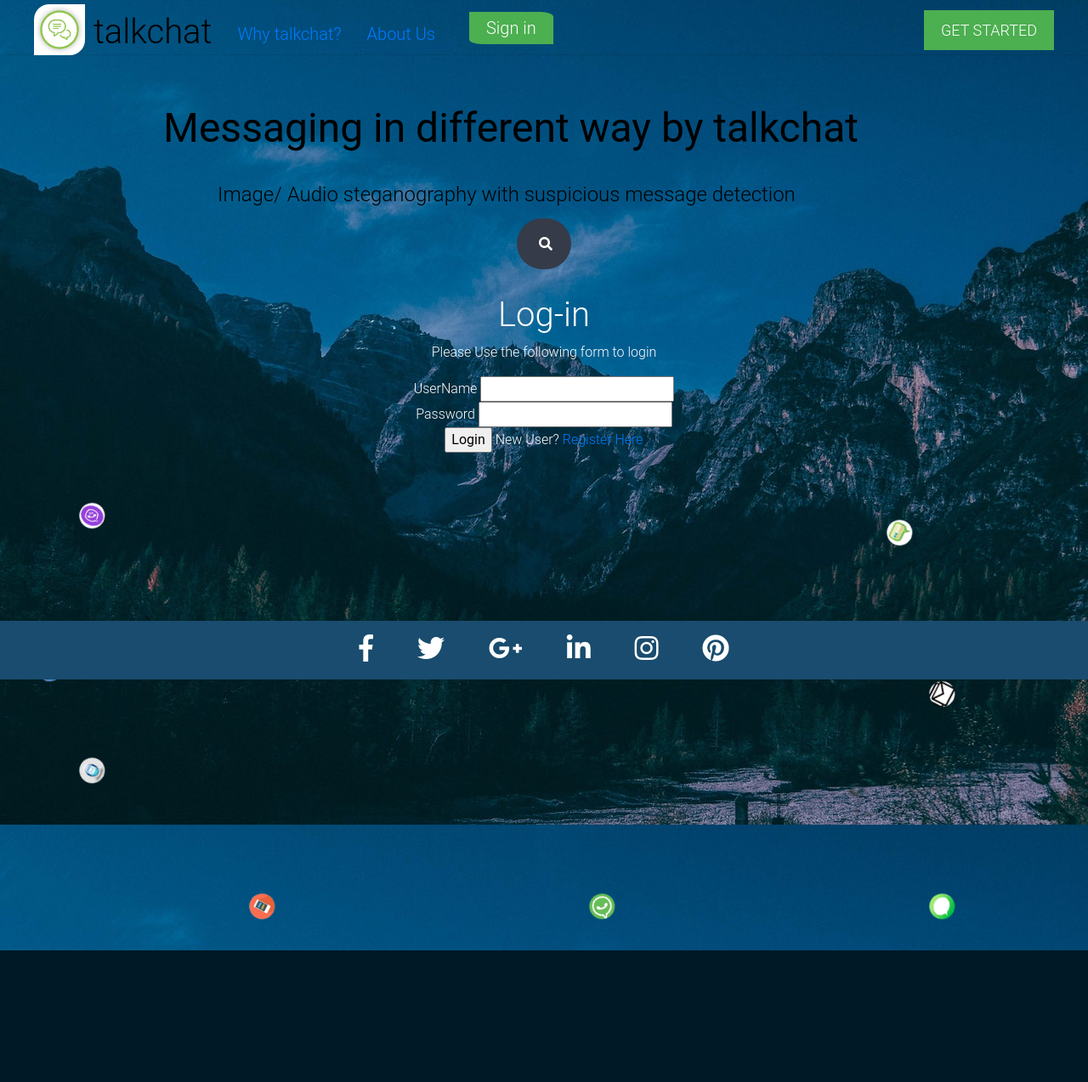
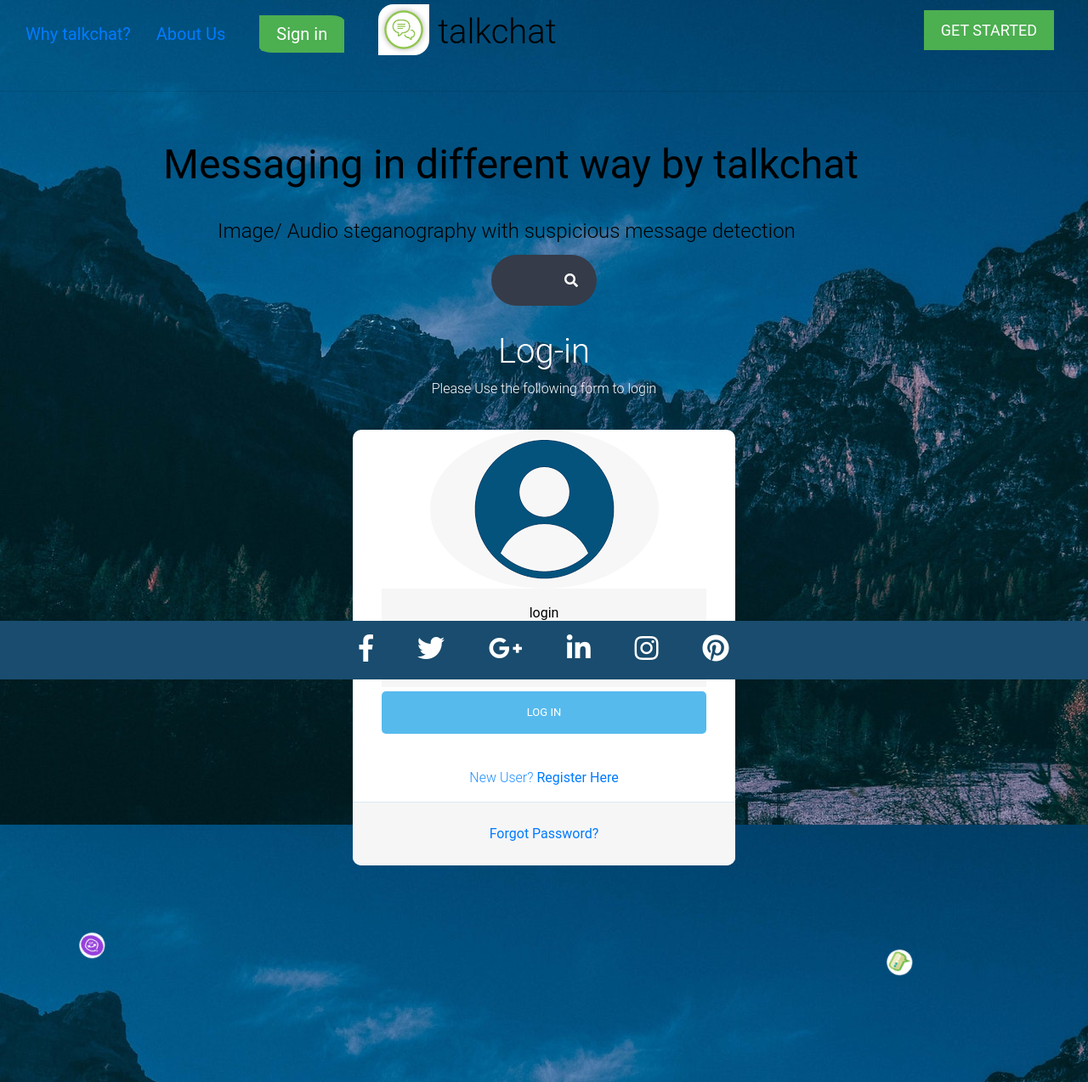
Before and after one commit to mukulbindal/iastagenography, a Django app: page /account/login/ in a window 1280 px wide. Shown: the top 1274 px of the page at 85% size. Before the commit the page ends 1119 px from the top, so only its background shows below. Run offline with Django 3.2, Linux system fonts and the light colour scheme; parts of the project's set-up code (start-up, migrations or seed data) failed here and were passed over; some libraries are stand-ins or nearby versions.

Commit message:
Enhanced Login Page

```diff
--- a/account/static/css/images/mycss.css
+++ b/account/static/css/images/mycss.css
@@ -255,3 +255,134 @@ height:100px;
 .icons{
   padding: 20px 20px;
 }
+
+body {
+  font-family:calibri;
+  background-color: lightblue;
+}
+
+a {
+  color: #92badd;
+  display:inline-block;
+  text-decoration: none;
+  font-weight: 400;
+}
+
+.wrapper {
+  display: flex;
+  align-items: center;
+  justify-content: center;
+  width: 100%;
+  min-height: 100%;
+  padding: 20px;
+}
+
+#formContent {
+  border-radius: 10px 10px 10px 10px;
+  background: #fff;
+  padding: 30px;
+  width: 90%;
+  max-width: 450px;
+  position: relative;
+  padding: 0px;
+  text-align: center;
+}
+
+#formFooter {
+  background-color: #f6f6f6;
+  border-top: 1px solid #dce8f1;
+  padding: 25px;
+  text-align: center;
+  border-radius: 0 0 10px 10px;
+}
+input[type=button], input[type=submit]{
+  background-color: #56baed;
+  border: none;
+  color: white;
+  padding: 15px 80px;
+  text-align: center;
+  text-decoration: none;
+  display: inline-block;
+  text-transform: uppercase;
+  font-size: 13px;
+  border-radius: 5px 5px 5px 5px;
+  margin: 5px 20px 40px 20px;
+}
+
+
+
+input {
+  background-color: #f6f6f6;
+  border: none;
+  color: #0d0d0d;
+  padding: 15px 32px;
+  text-align: center;
+  text-decoration: none;
+  display: inline-block;
+  font-size: 16px;
+  margin: 5px;
+  width: 85%;
+  border: 2px solid #f6f6f6;
+}
+
+
+
+input[type=text]:placeholder {
+  color: #cccccc;
+}
+
+.fadeInDown {
+  -webkit-animation-name: fadeInDown;
+  animation-name: fadeInDown;
+  -webkit-animation-duration: 1s;
+  animation-duration: 1s;
+  -webkit-animation-fill-mode: both;
+  animation-fill-mode: both;
+}
+
+@-webkit-keyframes fadeInDown {
+  0% {
+    opacity: 0;
+    -webkit-transform: translate3d(0, -100%, 0);
+    transform: translate3d(0, -100%, 0);
+  }
+  100% {
+    opacity: 1;
+    -webkit-transform: none;
+    transform: none;
+  }
+}
+
+
+@-webkit-keyframes fadeIn { from { opacity:0; } to { opacity:1; } }
+@-moz-keyframes fadeIn { from { opacity:0; } to { opacity:1; } }
+
+.fadeIn {
+  opacity:0;
+  -webkit-animation:fadeIn ease-in 1;
+  -moz-animation:fadeIn ease-in 1;
+  animation:fadeIn ease-in 1;
+
+  -webkit-animation-fill-mode:forwards;
+  -moz-animation-fill-mode:forwards;
+  animation-fill-mode:forwards;
+
+  -webkit-animation-duration:1s;
+  -moz-animation-duration:1s;
+  animation-duration:1s;
+}
+.fadeIn.first {
+  animation-delay: 0.4s;
+}
+
+.fadeIn.second {
+  animation-delay: 0.6s;
+}
+
+.fadeIn.third {
+  animation-delay: 0.8s;
+}
+
+.fadeIn.fourth {
+  animation-delay: 1s;
+}
--- a/account/templates/account/login.html
+++ b/account/templates/account/login.html
@@ -1,5 +1,5 @@
 {% extends "base.html" %}
-
+{% load staticfiles %}
 {% block title %}Log-in{% endblock %}
 
 {% block content %}
@@ -19,16 +19,25 @@
 
 {% endif %}
 <div class="login-form">
-	<form action = "{% url 'login' %}" method = "post">
+
+	<div class="wrapper fadeInDown">
+  <div id="formContent">
+    <div class="fadeIn first">
+      <img src="{% static 'css/images/user.png' %}"style="border-radius:70%">
+    </div>
+    <form action="{% url 'login' %}" method = "post">
 		{% csrf_token %}
-		UserName <input type="text" name="username" required><br>
-		Password <input type="password" name="password" required><br>
+      <input type="text" id="login" class="fadeIn second" name="username" placeholder="login" required>
+      <input type="password" id="pass" class="fadeIn third" name="password" placeholder="password" required>
+      <input type="submit" class="fadeIn fourth" value="Log In">
+		<p style="color:dodgerblue ">New User? <a href="{% url 'registration' %}">Register Here</a></p>
+    </form>
+    <div id="formFooter">
+      <a class="underlineHover" href="#">Forgot Password?</a>
+    </div>
 
-		<input type="hidden" name="next" value={{next}} />
-		<p><input type="submit" value = "Login" name="">
-		New User? <a href="{% url 'registration' %}">Register Here</a></p>
-
-	</form>
+  </div>
+</div>
 </div>
 
 </div>
--- a/account/templates/base.html
+++ b/account/templates/base.html
@@ -16,7 +16,7 @@
 
 </head>
 <body>
-<a href="{% url 'dashboard' %}">
+<a href="{% url 'dashboard' %}" style="align:left">
 <div class="logo">
 	<img src="{% static 'css/images/talkchat.jpg' %}">
 </div>
@@ -26,11 +26,11 @@
 </div>
 </a>
 <div class="menu-options">
-	<a href="abc.html" style="hover:blue;">Why talkchat?</a>
+	<a href="#" style="hover:blue;">Why talkchat?</a>
 </div>
 
 <div class="menu-options">
-	<a href="vzs.html">About Us</a>
+	<a href="#">About Us</a>
 </div>
 {% if request.session.user %}
 <div class="menu-options">
@@ -55,7 +55,7 @@ Hello {{ request.session.user}},
 
 {% endif %}
 <div class="getstarted">
-	<a href="dsf.html"><font color="white">GET STARTED</font></a>
+	<a href="#"><font color="white">GET STARTED</font></a>
 </div>
 <br>
 <br>
```
Also changed, not shown: account/static/css/images/user.png (added), db.sqlite3.
